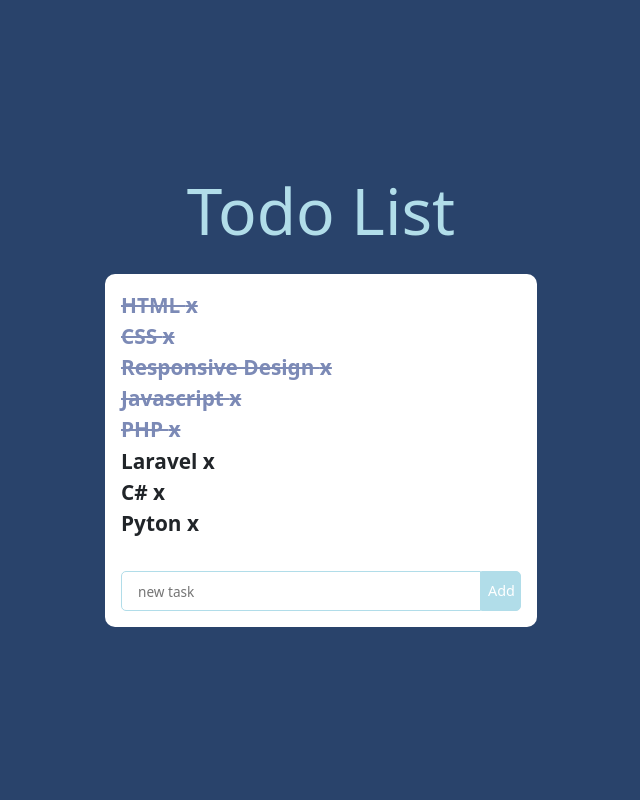
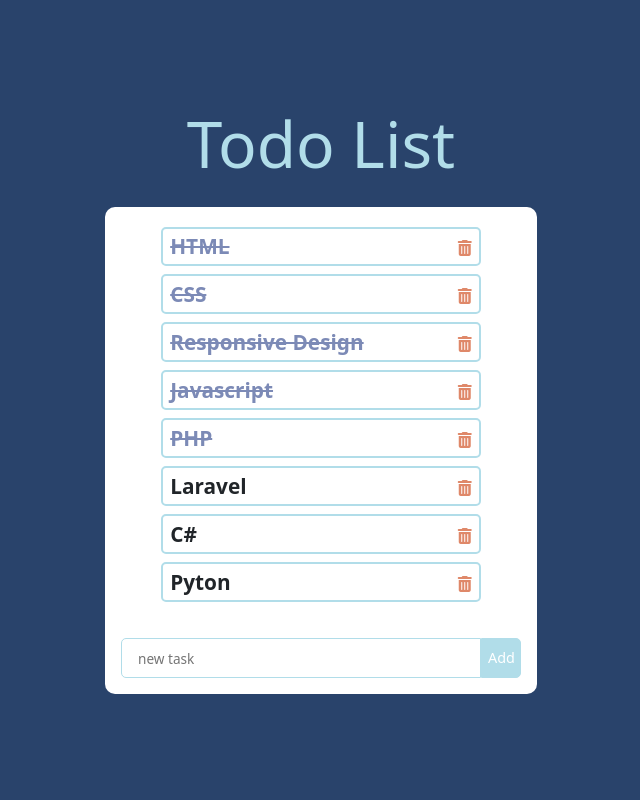
Before and after one commit to Spectrum5/php-todo-list-json, a PHP site: page / in a window 1280 px wide. Shown: the whole page, without its empty margins (319-959 px from the left). Run offline with PHP 8.4, Linux system fonts and the light colour scheme; some libraries are stand-ins or nearby versions.

Commit message:
Fix fontawesome - aggiunta style

```diff
--- a/css/style.css
+++ b/css/style.css
@@ -3,7 +3,6 @@
     --violet: #7c8ab6;
     --cyan: #b1dde9;
     --orange: #df8869;
-    --brown: #846460;
     --white: #ffffff;
 }
 
@@ -58,3 +57,17 @@ input {
     font-size: 0.9rem;
     border-radius: 0 5px 5px 0;
 }
+
+li {
+    cursor: pointer;
+    width: 80%;
+    margin: .25rem auto;
+    padding: .15rem .45rem;
+    border: 2px solid var(--cyan);
+    border-radius: 5px;
+}
+
+.fa-trash-can {
+    color: var(--orange);
+    font-size: 1rem
+}
--- a/index.html
+++ b/index.html
@@ -17,9 +17,7 @@
         integrity="sha384-GLhlTQ8iRABdZLl6O3oVMWSktQOp6b7In1Zl3/Jr59b6EGGoI1aFkw7cmDA6j6gD" crossorigin="anonymous">
 
     <!-- Fontawesome -->
-    <script defer src="https://use.fontawesome.com/releases/v5.15.4/js/all.js"
-        integrity="sha384-rOA1PnstxnOBLzCLMcre8ybwbTmemjzdNlILg8O7z1lUkLXozs4DHonlDtnE7fpc"
-        crossorigin="anonymous"></script>
+    <link rel="stylesheet" href="https://cdnjs.cloudflare.com/ajax/libs/font-awesome/6.3.0/css/all.min.css">
 
     <!-- Style CSS -->
     <link rel="stylesheet" href="./css/style.css">
@@ -33,16 +31,19 @@
             <h1>{{titol}}</h1>
 
             <div class="wrapper d-flex justify-content-center align-items-center flex-column">
+
                 <ul class="list-unstyled d-flex justify-content-center align-items-start flex-column w-100" id="todo-list">
-                    <li v-for="(todo,index) in  todoList" class="todo fw-bold" :class="todo.done ? 'done' : '' " @click="toggleTodo(index)">
-                        {{ todo.text }}
-                        <span @click.stop="deleteTodo(index)">x</span>
+                    <li v-for="(todo,index) in  todoList" class="todo fw-bold d-flex justify-content-between align-items-start" :class="todo.done ? 'done' : '' " @click="toggleTodo(index)">
+                        <span class="todo">{{ todo.text }}</span>
+                        <span @click.stop="deleteTodo(index)" class="trash-can-span"><i class="fa-solid fa-trash-can"></i></span>
                     </li>
                 </ul>
+
                 <div class="add-todo d-flex text-center">
                     <input type="text" placeholder="new task" v-model.trim="newTodoText" name="newTodoText">
-                    <button @click="addTodo" class="btn-add d-flex align-items-center">Add</button>
+                    <button @click="addTodo" class="btn-add d-flex align-items-center">Add</i></button>
                 </div>
+
             </div>
         </div>
     </div>
```
